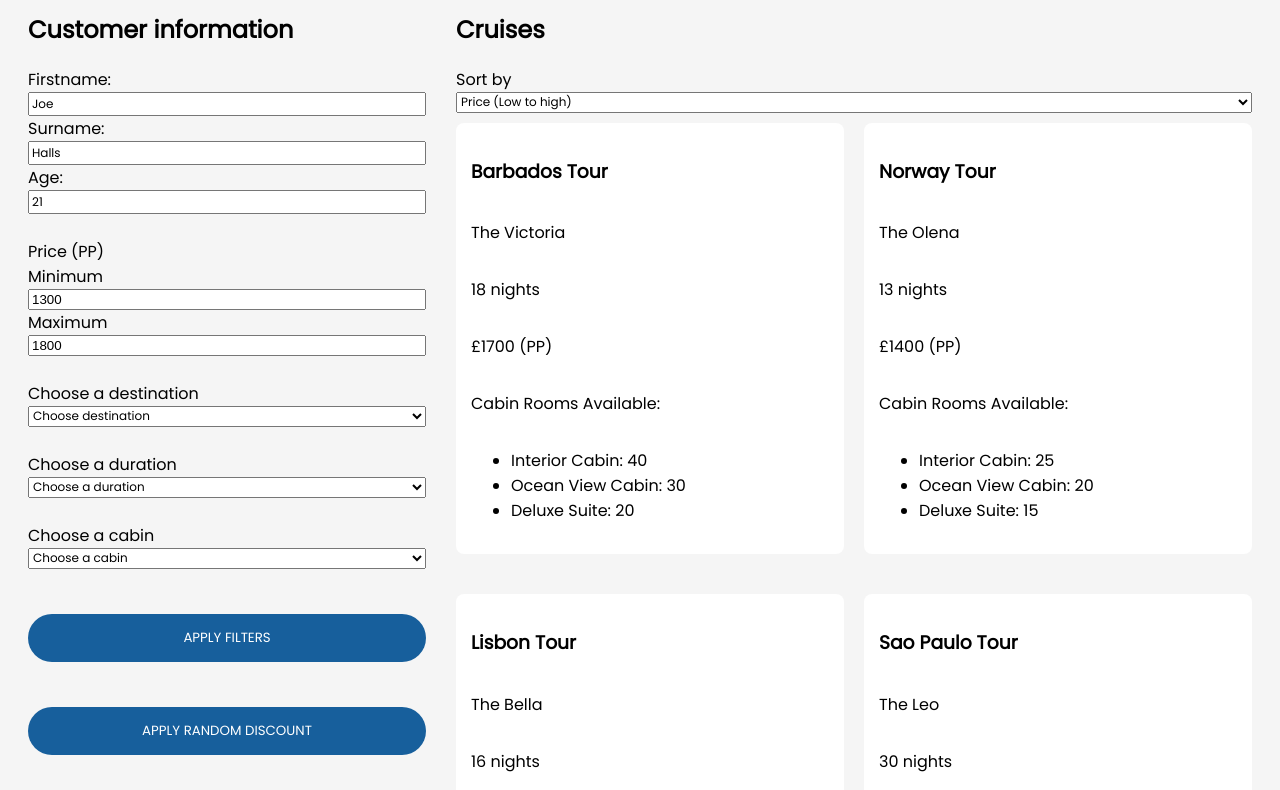
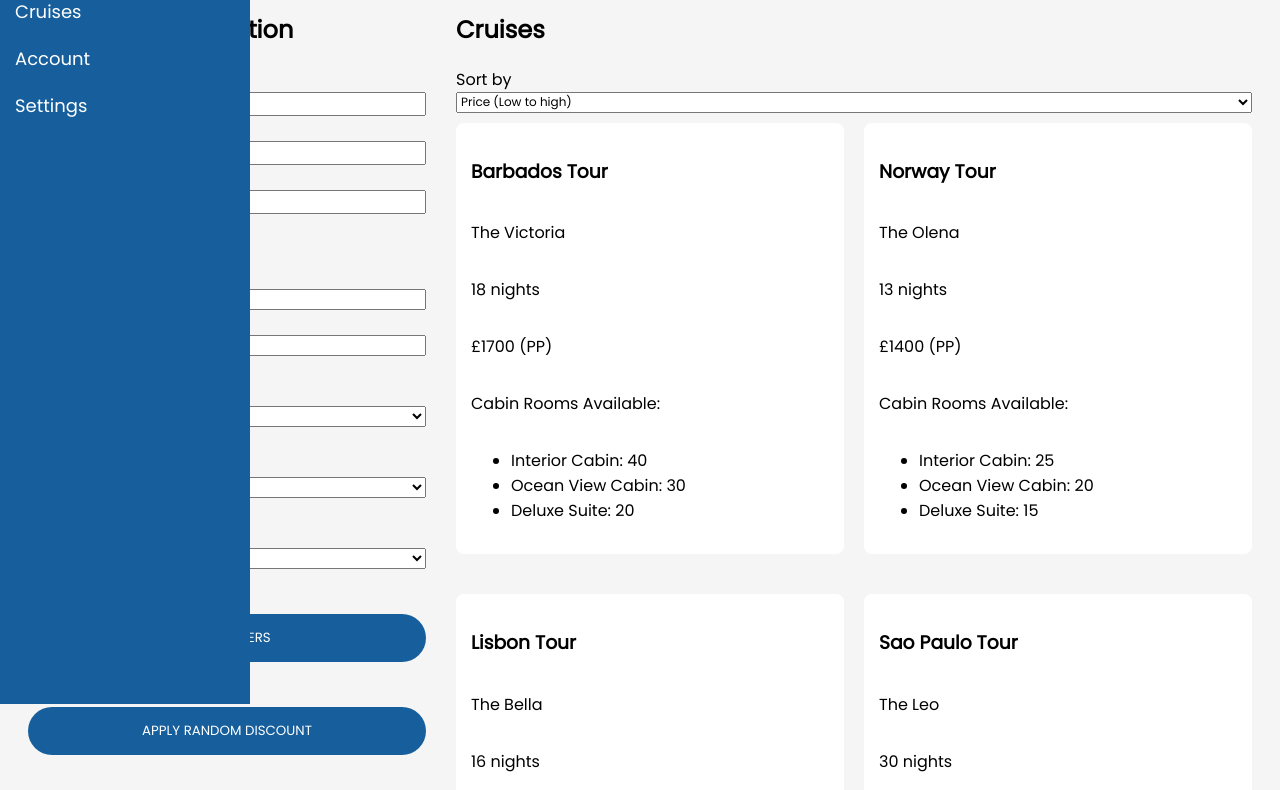
Before and after one commit to joehalls605/CruiseBookingSystem, a website with bundled scripts: page index.html in a window 1280 px wide. Shown: the part 116-906 px from the top of the page. Built offline with nearby package versions, Linux system fonts and the light colour scheme.

Commit message:
setting up sidebar navigation

```diff
--- a/app.js
+++ b/app.js
@@ -79,3 +79,18 @@ function sortByUpdate(){
         console.log("Unrecognised sorting option selected");
     }
 };
+
+/* SIDE BAR */
+
+// Get elements
+const sidebar = document.getElementById("sidebar");
+// const content = document.getElementById("content");
+const toggleBtn = document.getElementById("toggle-btn");
+
+// Toggle sidebar visibility
+toggleBtn.addEventListener("click", collapsed);
+
+function collapsed(){
+    sidebar.classList.toggle("open");
+    console.log("I'm being called!");
+}
--- a/index.html
+++ b/index.html
@@ -7,6 +7,15 @@
         <link rel="stylesheet" href="styles.css">
     </head>
     <body>
+        <div id="sidebar">
+            <button id="open-btn">OPEN</button>
+            <button id="toggle-btn">←</button>
+            <ul id="sidebar-links">
+                <li><a href="/">Cruises</a></li>
+                <li><a href="/profile.html">Account</a></li>
+                <li><a href="/">Settings</a></li>
+            </ul>
+        </div>
         <header id="header">
             <a href="index.html"><h1>Booking Agent System</h1></a>
             <nav>
--- a/styles.css
+++ b/styles.css
@@ -35,7 +35,7 @@ h1 a{
 }
 a{
     text-decoration: none;
-    color: black !important;
+    color: black;
 }
 
 #nav-links{
@@ -162,3 +162,51 @@ input[type="range"]::-webkit-slider-thumb{
     position: relative;
     z-index: 2;
 }
+
+
+/* SIDE BAR*/
+
+#sidebar{
+    position: fixed;
+    top:0;
+    left: 0;
+    height: 100vh;
+    width: 250px;
+    background-color: var(--primary-button-blue);
+    color: white;
+    padding-top: 20px;
+    transition: transform 0.3s ease;
+}
+
+#sidebar.open{
+    transform: translateX(90%);
+}
+
+
+
+#sidebar-links {
+    list-style-type: none;
+    padding: 0;
+    color: white;
+}
+
+#sidebar-links li{
+    padding: 10px 15px;
+    color: white;
+}
+
+#sidebar-links a {
+    color: white;
+    text-decoration: none;
+    font-size: 18px;
+    display: block;
+}
+@media screen and (max-width: 768px) {
+    #sidebar {
+        width: 200px;
+    }
+
+    #content {
+        margin-left: 0;
+    }
+}
```
